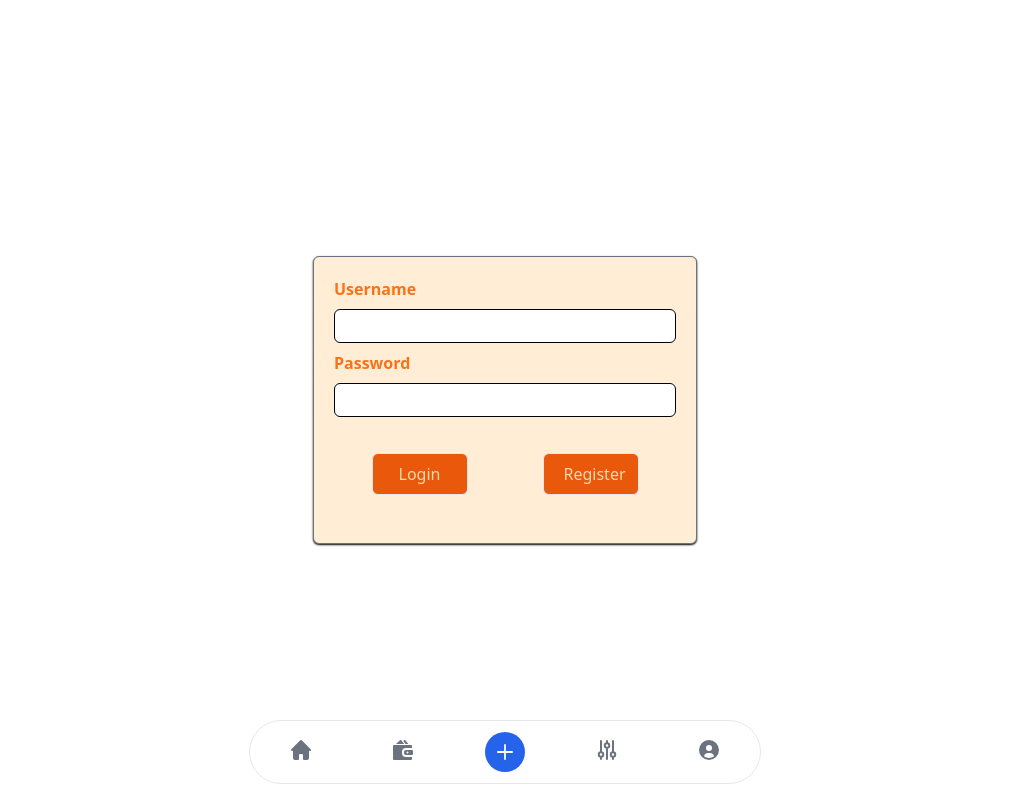
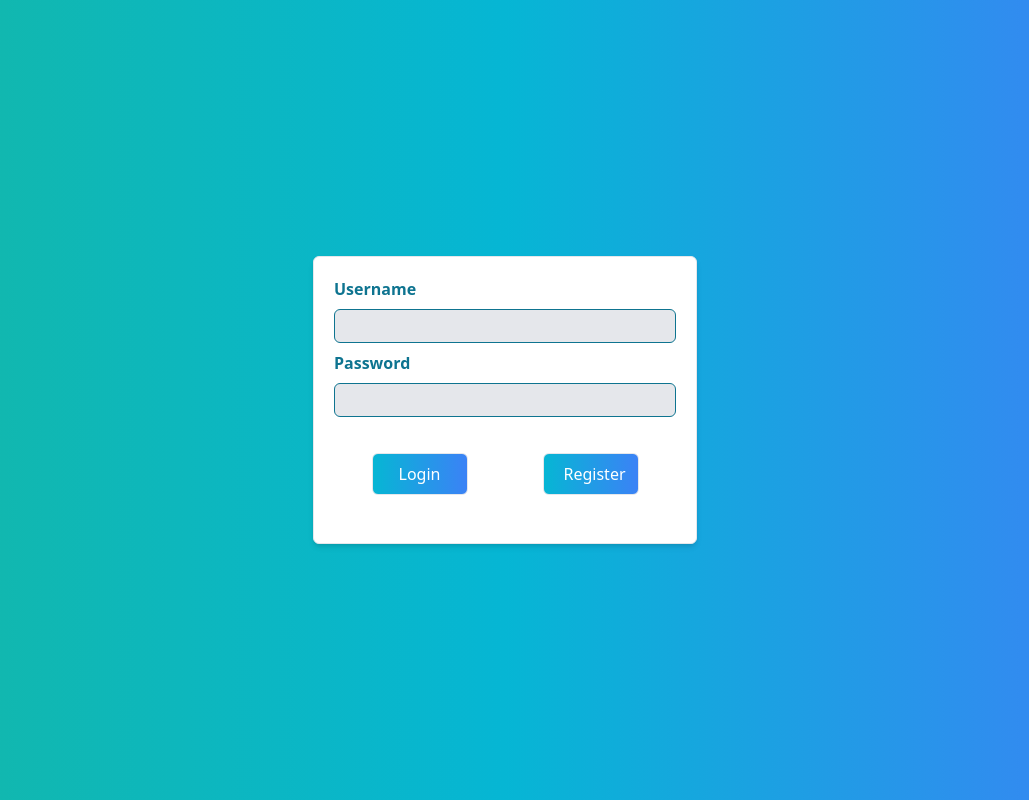
Before and after one commit to chanminswe/expense-tracker-frontend, a React (Vite) app: page /login in a window 1280 px wide. Shown: the whole page, without its empty margins (135-1164 px from the left). Built offline with nearby package versions, Linux system fonts and the light colour scheme.

Commit message:
changed color palette and added api

```diff
--- a/package.json
+++ b/package.json
@@ -11,6 +11,7 @@
   },
   "dependencies": {
     "@reduxjs/toolkit": "^2.5.0",
+    "axios": "^1.7.9",
     "jwt-decode": "^4.0.0",
     "react": "^18.3.1",
     "react-dom": "^18.3.1",
--- a/src/App.jsx
+++ b/src/App.jsx
@@ -1,5 +1,5 @@
 import React from "react";
-import { Navigate, Route, Routes } from "react-router-dom";
+import { Navigate, Route, Routes, useLocation } from "react-router-dom";
 import Login from "./pages/Login";
 import Expense from "./pages/Expense";
 import NavBar from "./components/NavBar";
@@ -8,6 +8,9 @@ import ProtectedRoute, { isAuthenticated } from "./routes/ProtectedRoute";
 
 function App() {
   const isAuth = isAuthenticated();
+  const location = useLocation();
+
+  const showNavBar = isAuth && location.pathname !== '/login';
   return (
     <>
       <Routes>
@@ -21,7 +24,7 @@ function App() {
           <Route path="/dashboard" element={<DashBoard />} />
         </Route>
       </Routes>
-      <NavBar />
+      {showNavBar && <NavBar />}
     </>
   );
 }
--- a/src/components/NavBar.jsx
+++ b/src/components/NavBar.jsx
@@ -3,43 +3,32 @@ import { useNavigate } from "react-router-dom";
 
 function NavBar() {
   const navigate = useNavigate();
+
   return (
-    <div class="fixed z-50 w-full h-16 max-w-lg -translate-x-1/2 bg-white border border-gray-200 rounded-full bottom-4 left-1/2 dark:bg-orange-100 dark:border-orange-100">
-      <div class="grid h-full max-w-lg grid-cols-5 mx-auto">
+    <div className="fixed z-50 w-full h-16 max-w-lg -translate-x-1/2 bg-gray-100 border border-gray-300 rounded-full bottom-4 left-1/2 shadow-md">
+      <div className="grid h-full max-w-lg grid-cols-5 mx-auto">
         <button
           onClick={() => navigate("/dashboard")}
-          data-tooltip-target="tooltip-home"
           type="button"
-          class="inline-flex flex-col items-center justify-center px-5 rounded-s-full hover:bg-orange-300 dark:hover:bg-orange-300 group"
+          className="inline-flex flex-col items-center justify-center px-5 rounded-s-full hover:bg-gray-300 group"
         >
           <svg
-            class="w-5 h-5 mb-1 text-gray-500 dark:text-gray-400 group-hover:text-blue-600 dark:group-hover:text-blue-500"
-            aria-hidden="true"
+            className="w-6 h-6 mb-1 text-orange-700 group-hover:text-orange-900"
             xmlns="http://www.w3.org/2000/svg"
             fill="currentColor"
             viewBox="0 0 20 20"
           >
             <path d="m19.707 9.293-2-2-7-7a1 1 0 0 0-1.414 0l-7 7-2 2a1 1 0 0 0 1.414 1.414L2 10.414V18a2 2 0 0 0 2 2h3a1 1 0 0 0 1-1v-4a1 1 0 0 1 1-1h2a1 1 0 0 1 1 1v4a1 1 0 0 0 1 1h3a2 2 0 0 0 2-2v-7.586l.293.293a1 1 0 0 0 1.414-1.414Z" />
           </svg>
-          <span class="sr-only">Home</span>
+          <span className="sr-only">Home</span>
         </button>
-        <div
-          id="tooltip-home"
-          role="tooltip"
-          class="absolute z-10 invisible inline-block px-3 py-2 text-sm font-medium text-white transition-opacity duration-300 bg-gray-900 rounded-lg shadow-sm opacity-0 tooltip dark:bg-gray-700"
-        >
-          Home
-          <div class="tooltip-arrow" data-popper-arrow></div>
-        </div>
         <button
           onClick={() => navigate("/expensecal")}
-          data-tooltip-target="tooltip-wallet"
           type="button"
-          class="inline-flex flex-col items-center justify-center px-5 hover:bg-gray-50 dark:hover:bg-gray-800 group"
+          className="inline-flex flex-col items-center justify-center px-5 hover:bg-gray-300 group"
         >
           <svg
-            class="w-5 h-5 mb-1 text-gray-500 dark:text-gray-400 group-hover:text-blue-600 dark:group-hover:text-blue-500"
-            aria-hidden="true"
+            className="w-6 h-6 mb-1 text-orange-700 group-hover:text-orange-900"
             xmlns="http://www.w3.org/2000/svg"
             fill="currentColor"
             viewBox="0 0 20 20"
@@ -47,102 +36,64 @@ function NavBar() {
             <path d="M11.074 4 8.442.408A.95.95 0 0 0 7.014.254L2.926 4h8.148ZM9 13v-1a4 4 0 0 1 4-4h6V6a1 1 0 0 0-1-1H1a1 1 0 0 0-1 1v13a1 1 0 0 0 1 1h17a1 1 0 0 0 1-1v-2h-6a4 4 0 0 1-4-4Z" />
             <path d="M19 10h-6a2 2 0 0 0-2 2v1a2 2 0 0 0 2 2h6a1 1 0 0 0 1-1v-3a1 1 0 0 0-1-1Zm-4.5 3.5a1 1 0 1 1 0-2 1 1 0 0 1 0 2ZM12.62 4h2.78L12.539.41a1.086 1.086 0 1 0-1.7 1.352L12.62 4Z" />
           </svg>
-          <span class="sr-only">Wallet</span>
+          <span className="sr-only">Wallet</span>
         </button>
-        <div
-          id="tooltip-wallet"
-          role="tooltip"
-          class="absolute z-10 invisible inline-block px-3 py-2 text-sm font-medium text-white transition-opacity duration-300 bg-gray-900 rounded-lg shadow-sm opacity-0 tooltip dark:bg-gray-700"
-        >
-          Wallet
-          <div class="tooltip-arrow" data-popper-arrow></div>
-        </div>
-        <div class="flex items-center justify-center">
+        <div className="flex items-center justify-center">
           <button
-            data-tooltip-target="tooltip-new"
             type="button"
-            class="inline-flex items-center justify-center w-10 h-10 font-medium bg-blue-600 rounded-full hover:bg-blue-700 group focus:ring-4 focus:ring-blue-300 focus:outline-none dark:focus:ring-blue-800"
+            className="inline-flex items-center justify-center w-12 h-12 font-medium bg-gray-500 rounded-full shadow-lg hover:bg-orange-600 focus:ring-4 focus:ring-orange-300 focus:outline-none"
           >
             <svg
-              class="w-4 h-4 text-white"
-              aria-hidden="true"
+              className="w-6 h-6 text-white"
               xmlns="http://www.w3.org/2000/svg"
               fill="none"
               viewBox="0 0 18 18"
             >
               <path
                 stroke="currentColor"
-                stroke-linecap="round"
-                stroke-linejoin="round"
-                stroke-width="2"
+                strokeLinecap="round"
+                strokeLinejoin="round"
+                strokeWidth="2"
                 d="M9 1v16M1 9h16"
               />
             </svg>
-            <span class="sr-only">New item</span>
+            <span className="sr-only">New item</span>
           </button>
         </div>
-        <div
-          id="tooltip-new"
-          role="tooltip"
-          class="absolute z-10 invisible inline-block px-3 py-2 text-sm font-medium text-white transition-opacity duration-300 bg-gray-900 rounded-lg shadow-sm opacity-0 tooltip dark:bg-gray-700"
-        >
-          Create new item
-          <div class="tooltip-arrow" data-popper-arrow></div>
-        </div>
         <button
-          data-tooltip-target="tooltip-settings"
           type="button"
-          class="inline-flex flex-col items-center justify-center px-5 hover:bg-gray-50 dark:hover:bg-gray-800 group"
+          className="inline-flex flex-col items-center justify-center px-5 hover:bg-gray-300 group"
         >
           <svg
-            class="w-5 h-5 mb-1 text-gray-500 dark:text-gray-400 group-hover:text-blue-600 dark:group-hover:text-blue-500"
-            aria-hidden="true"
+            className="w-6 h-6 mb-1 text-orange-700 group-hover:text-orange-900"
             xmlns="http://www.w3.org/2000/svg"
             fill="none"
             viewBox="0 0 20 20"
           >
             <path
               stroke="currentColor"
-              stroke-linecap="round"
-              stroke-linejoin="round"
-              stroke-width="2"
+              strokeLinecap="round"
+              strokeLinejoin="round"
+              strokeWidth="2"
               d="M4 12.25V1m0 11.25a2.25 2.25 0 0 0 0 4.5m0-4.5a2.25 2.25 0 0 1 0 4.5M4 19v-2.25m6-13.5V1m0 2.25a2.25 2.25 0 0 0 0 4.5m0-4.5a2.25 2.25 0 0 1 0 4.5M10 19V7.75m6 4.5V1m0 11.25a2.25 2.25 0 1 0 0 4.5 2.25 2.25 0 0 0 0-4.5ZM16 19v-2"
             />
           </svg>
-          <span class="sr-only">Settings</span>
+          <span className="sr-only">Settings</span>
         </button>
-        <div
-          id="tooltip-settings"
-          role="tooltip"
-          class="absolute z-10 invisible inline-block px-3 py-2 text-sm font-medium text-white transition-opacity duration-300 bg-gray-900 rounded-lg shadow-sm opacity-0 tooltip dark:bg-gray-700"
-        >
-          Settings
-          <div class="tooltip-arrow" data-popper-arrow></div>
-        </div>
         <button
-          data-tooltip-target="tooltip-profile"
           type="button"
-          class="inline-flex flex-col items-center justify-center px-5 rounded-e-full hover:bg-gray-50 dark:hover:bg-gray-800 group"
+          className="inline-flex flex-col items-center justify-center px-5 rounded-e-full hover:bg-gray-300 group"
         >
           <svg
-            class="w-5 h-5 mb-1 text-gray-500 dark:text-gray-400 group-hover:text-blue-600 dark:group-hover:text-blue-500"
-            aria-hidden="true"
+            className="w-6 h-6 mb-1 text-orange-700 group-hover:text-orange-900"
             xmlns="http://www.w3.org/2000/svg"
             fill="currentColor"
             viewBox="0 0 20 20"
           >
-            <path d="M10 0a10 10 0 1 0 10 10A10.011 10.011 0 0 0 10 0Zm0 5a3 3 0 1 1 0 6 3 3 0 0 1 0-6Zm0 13a8.949 8.949 0 0 1-4.951-1.488A3.987 3.987 0 0 1 9 13h2a3.987 3.987 0 0 1 3.951 3.512A8.949 8.949 0 0 1 10 18Z" />
+            <path d="M10 0a10 10 0 1 0 10 10A10 10 0 0 0 10 0Zm0 18a8 8 0 1 1 8-8 8 8 0 0 1-8 8Zm0-8a3.5 3.5 0 1 0-3.5-3.5A3.5 3.5 0 0 0 10 10ZM4 15a6 6 0 0 1 12 0Z" />
           </svg>
-          <span class="sr-only">Profile</span>
+          <span className="sr-only">Profile</span>
         </button>
-        <div
-          id="tooltip-profile"
-          role="tooltip"
-          class="absolute z-10 invisible inline-block px-3 py-2 text-sm font-medium text-white transition-opacity duration-300 bg-gray-900 rounded-lg shadow-sm opacity-0 tooltip dark:bg-gray-700"
-        >
-          Profile
-          <div class="tooltip-arrow" data-popper-arrow></div>
-        </div>
       </div>
     </div>
   );
--- a/src/pages/Expense.jsx
+++ b/src/pages/Expense.jsx
@@ -1,36 +1,128 @@
-import React, { useState } from "react";
-import { useNavigate } from "react-router-dom";
+import React, { useEffect, useState } from "react";
+import axios from "axios";
 
 function Expense() {
   const [toggleCal, setToggleCal] = useState(false);
-  const navigate = useNavigate();
+  const [amount, setAmount] = useState("");
+  const [subAmount, setSubAmount] = useState("");
+  const [description, setDescription] = useState("");
+  const [ourCategory, setOurCategory] = useState("");
+  const [balance, setBalance] = useState(22);
+
+  useEffect(() => {
+    function getBalance(){
+      try{
+        const balance = axios.get();
+
+      }
+      catch(error){
+        console.error("Error Occuring trying to get balance")
+      }
+    }
+  }, []);
 
   const handleToggle = (event) => {
     event.preventDefault();
     setToggleCal(!toggleCal);
   };
 
+  const expenseHandler = async () => {
+    if (!subAmount || isNaN(subAmount) || Number(subAmount) <= 0) {
+      console.error("Please enter a valid amount greater than 0.");
+      return;
+    }
+    try {
+      const amount = Number(subAmount);
+      const token = localStorage.getItem("jwt_token");
+      const response = await axios.post(
+        "http://localhost:4040/api/transactions/costs",
+        {
+          amount,
+          description,
+          category: ourCategory,
+        },
+        {
+          headers: {
+            Authorization: `Bearer ${token}`,
+          },
+        }
+      );
+      console.log("Expense Added:", response.data);
+    } catch (error) {
+      console.error("Error occurred at expenseHandler function", error);
+    }
+  };
+
+  const incomeHandler = async () => {
+    if (!subAmount || isNaN(subAmount) || Number(subAmount) <= 0) {
+      console.error("Please enter a valid amount greater than 0.");
+      return;
+    }
+    try {
+      const amount = Number(subAmount);
+      const token = localStorage.getItem("jwt_token");
+      const response = await axios.post(
+        "http://localhost:4040/api/transactions/incomes",
+        {
+          amount,
+          description,
+          category: ourCategory,
+        },
+        {
+          headers: {
+            Authorization: `Bearer ${token}`,
+          },
+        }
+      );
+      console.log("Income Added:", response.data);
+    } catch (error) {
+      console.error("Error occurred at incomeHandler function", error);
+    }
+  };
+
   return (
-    <div className="flex justify-center items-center w-full h-[100vh]">
-      <form className="relative w-[90%] max-w-md border border-gray-300 shadow-lg rounded-lg p-6 bg-orange-100">
-        <p className="text-orange-800 text-lg font-semibold mb-5">
-          Balance: <span className="text-green-700">$22</span>
+    <div className="flex justify-center items-center w-full h-[100vh] bg-gray-100">
+      <form className="relative w-[90%] max-w-md border border-gray-200 shadow-lg rounded-lg p-6 bg-white">
+        <p className="text-teal-700 text-xl font-semibold mb-5">
+          Balance: <span className="text-green-700">${balance}</span>
         </p>
 
         <button
           onClick={handleToggle}
-          className="absolute top-5 right-5 border rounded-md px-1 py-2 bg-red-500 text-white text-sm hover:bg-red-400 transition duration-300"
+          className="absolute top-5 right-5 border rounded-md px-3 py-2 bg-yellow-500 text-white text-sm hover:bg-yellow-400 transition duration-300"
         >
           {toggleCal ? "Income Page" : "Expense Page"}
         </button>
 
-        <Transaction type={toggleCal ? "expense" : "income"} />
+        <Transaction
+          type={toggleCal ? "expense" : "income"}
+          amount={amount}
+          setAmount={setAmount}
+          description={description}
+          setDescription={setDescription}
+          ourCategory={ourCategory}
+          setOurCategory={setOurCategory}
+          expenseHandler={expenseHandler}
+          incomeHandler={incomeHandler}
+          subAmount={subAmount}
+          setSubAmount={setSubAmount}
+        />
       </form>
     </div>
   );
 }
 
-function Transaction({ type }) {
+function Transaction({
+  type,
+  subAmount,
+  setSubAmount,
+  description,
+  setDescription,
+  ourCategory,
+  setOurCategory,
+  expenseHandler,
+  incomeHandler,
+}) {
   const categories =
     type === "expense"
       ? ["Food", "Transport", "Entertainment", "Bills", "Other"]
@@ -39,32 +131,37 @@ function Transaction({ type }) {
   return (
     <div className="flex flex-wrap mt-4">
       <div className="w-[50%] px-2 mb-4">
-        <label className="block text-orange-500 font-bold mb-1">
+        <label className="block text-teal-600 font-bold mb-1">
           {type === "expense" ? "Expense Amount" : "Income Amount"}
         </label>
         <input
+          value={subAmount}
+          onChange={(e) => setSubAmount(e.target.value)}
           type="number"
           placeholder={`Enter amount`}
-          className="w-full px-3 py-2 border border-gray-400 rounded-md text-sm focus:outline-none focus:ring-1 focus:ring-orange-500"
+          className="w-full px-3 py-2 border border-gray-300 rounded-md text-sm focus:outline-none focus:ring-2 focus:ring-teal-500"
         />
       </div>
 
       <div className="w-[50%] px-2 mb-4">
-        <label className="block text-orange-500 font-bold mb-1">Reason</label>
+        <label className="block text-teal-600 font-bold mb-1">Reason</label>
         <input
+          value={description}
+          onChange={(e) => setDescription(e.target.value)}
           type="text"
           placeholder={
             type === "expense" ? "e.g. Zara bag" : "e.g. Freelance work"
           }
-          className="w-full px-3 py-2 border border-gray-400 rounded-md text-sm focus:outline-none focus:ring-1 focus:ring-orange-500"
+          className="w-full px-3 py-2 border border-gray-300 rounded-md text-sm focus:outline-none focus:ring-2 focus:ring-teal-500"
         />
       </div>
 
       <div className="w-full px-2 mb-4">
-        <label className="block text-orange-500 font-bold mb-1">Category</label>
+        <label className="block text-teal-600 font-bold mb-1">Category</label>
         <select
-          className="w-full px-3 py-3 border border-gray-400 rounded-md bg-white focus:outline-none focus:ring-1 focus:ring-orange-500 text-md"
-          defaultValue=""
+          value={ourCategory}
+          onChange={(e) => setOurCategory(e.target.value)}
+          className="w-full px-3 py-3 border border-gray-300 rounded-md bg-white focus:outline-none focus:ring-2 focus:ring-teal-500 text-sm"
         >
           <option value="" disabled>
             Select a category
@@ -79,12 +176,15 @@ function Transaction({ type }) {
 
       <div className="w-full flex justify-between items-center">
         <button
-          onClick={() => navigate("expensecal")}
-          className="w-[40%] px-1 py-2 rounded-md bg-orange-600 text-white text-sm hover:scale-105 transition duration-300"
+          onClick={(e) => {
+            e.preventDefault();
+            type === "expense" ? expenseHandler() : incomeHandler();
+          }}
+          className="w-[48%] px-3 py-2 rounded-md bg-teal-600 text-white text-sm hover:bg-teal-500 transition duration-300"
         >
           Add {type === "expense" ? "Expense" : "Income"}
         </button>
-        <button className="w-[40%] px-1 py-2 rounded-md bg-orange-600 text-white text-sm hover:scale-105 transition duration-300">
+        <button className="w-[48%] px-3 py-2 rounded-md bg-gray-300 text-gray-700 text-sm hover:bg-gray-200 transition duration-300">
           View History
         </button>
       </div>
--- a/src/pages/Login.jsx
+++ b/src/pages/Login.jsx
@@ -1,38 +1,79 @@
 import React, { useState } from "react";
 import { useNavigate } from "react-router-dom";
+import axios from "axios";
 
 function Login() {
-  const [auth, setAuth] = useState({
-    username: "",
-    password: "",
-  });
+  const [username, setUsername] = useState("");
+  const [password, setPassword] = useState("");
+  const navigate = useNavigate();
 
-  const handleRegister = () => {};
+  const handleRegister = async (event) => {
+    event.preventDefault();
+    try {
+      const response = await axios.post(
+        "http://localhost:4040/api/auth/register",
+        {
+          username,
+          password,
+        }
+      );
+      const jwt_Token = response.data.jwt_token;
+      console.log("Register successful:", response.data);
+    } catch (error) {
+      console.error("Login failed:", error.response?.data || error.message);
+      alert("Login failed. Please check your credentials.");
+    }
+  };
 
-  const handleLogin = () => {};
-  const navigate = useNavigate();
+  const handleLogin = async (event) => {
+    event.preventDefault();
+    try {
+      const response = await axios.post(
+        "http://localhost:4040/api/auth/login",
+        {
+          username,
+          password,
+        }
+      );
+      const jwt_Token = response.data.jwt_Token;
+      window.localStorage.setItem("jwt_token", jwt_Token);
+      console.log("Token saved successfully:", jwt_Token);
+      navigate("/dashboard");
+    } catch (error) {
+      console.error("Login failed:", error.response?.data || error.message);
+      alert("Login failed. Please check your credentials.");
+    }
+  };
+
   return (
-    <div className="flex justify-center items-center w-full h-[100vh] ">
-      <form className="w-[90%] h-72 border border-gray-500 shadow-black shadow-sm rounded-md p-5 bg-orange-100 sm:w-[50%] md:w-[40%] lg:w-[30%]">
-        <fieldset className="w-full h-full ">
-          <label className="text-orange-500 font-bold my-2">Username</label>
+    <div className="flex justify-center items-center w-full h-[100vh] bg-gradient-to-r from-teal-500 via-cyan-500 to-blue-500">
+      <form className="w-[90%] h-72 border border-gray-200 shadow-md rounded-md p-5 bg-white sm:w-[50%] md:w-[40%] lg:w-[30%]">
+        <fieldset className="w-full h-full">
+          <label className="text-cyan-700 font-bold my-2">Username</label>
           <input
-            onChange={(e) => setAuth({ username: e.target.value })}
-            className="w-full px-2 py-1 border border-black rounded-md my-2"
+            type="text"
+            value={username}
+            onChange={(e) => setUsername(e.target.value)}
+            className="w-full px-2 py-1 border border-cyan-700 bg-gray-200 rounded-md my-2 focus:outline-none focus:ring-2 focus:ring-cyan-300"
           />
-          <label className="text-orange-500 font-bold my-2">Password</label>
+          <label className="text-cyan-700 font-bold my-2">Password</label>
           <input
-            onChange={(e) => setAuth({ password: e.target.value })}
-            className="w-full px-2 py-1 border border-black rounded-md my-2"
+            type="password"
+            value={password}
+            onChange={(e) => setPassword(e.target.value)}
+            className="w-full px-2 py-1 border border-cyan-700 bg-gray-200 rounded-md my-2 focus:outline-none focus:ring-2 focus:ring-cyan-300"
           />
           <div className="flex h-[40%] justify-around items-center">
             <button
-              onClick={() => navigate("expensecal")}
-              className="border w-24 px-5 py-2 rounded-md bg-orange-600 text-orange-200 hover:scale-105 "
+              onClick={handleLogin}
+              className="border w-24 px-5 py-2 rounded-md bg-gradient-to-r from-cyan-500 to-blue-500 text-white hover:scale-105 hover:from-cyan-600 hover:to-blue-600"
             >
               Login
             </button>
-            <button className="border w-24 px-5 py-2 rounded-md bg-orange-600 text-orange-200 hover:scale-105">
+            <button
+              onClick={handleRegister}
+              className="border w-24 px-5 py-2 rounded-md bg-gradient-to-r from-cyan-500 to-blue-500 text-white hover:scale-105 hover:from-cyan-600 hover:to-blue-600"
+            >
               Register
             </button>
           </div>
```
Also changed, not shown: src/pages/DashBoard.jsx (+40 -29 lines), src/routes/ProtectedRoute.jsx (+9 -5 lines), 1 other file (tests, documents, lock files or other folders).
